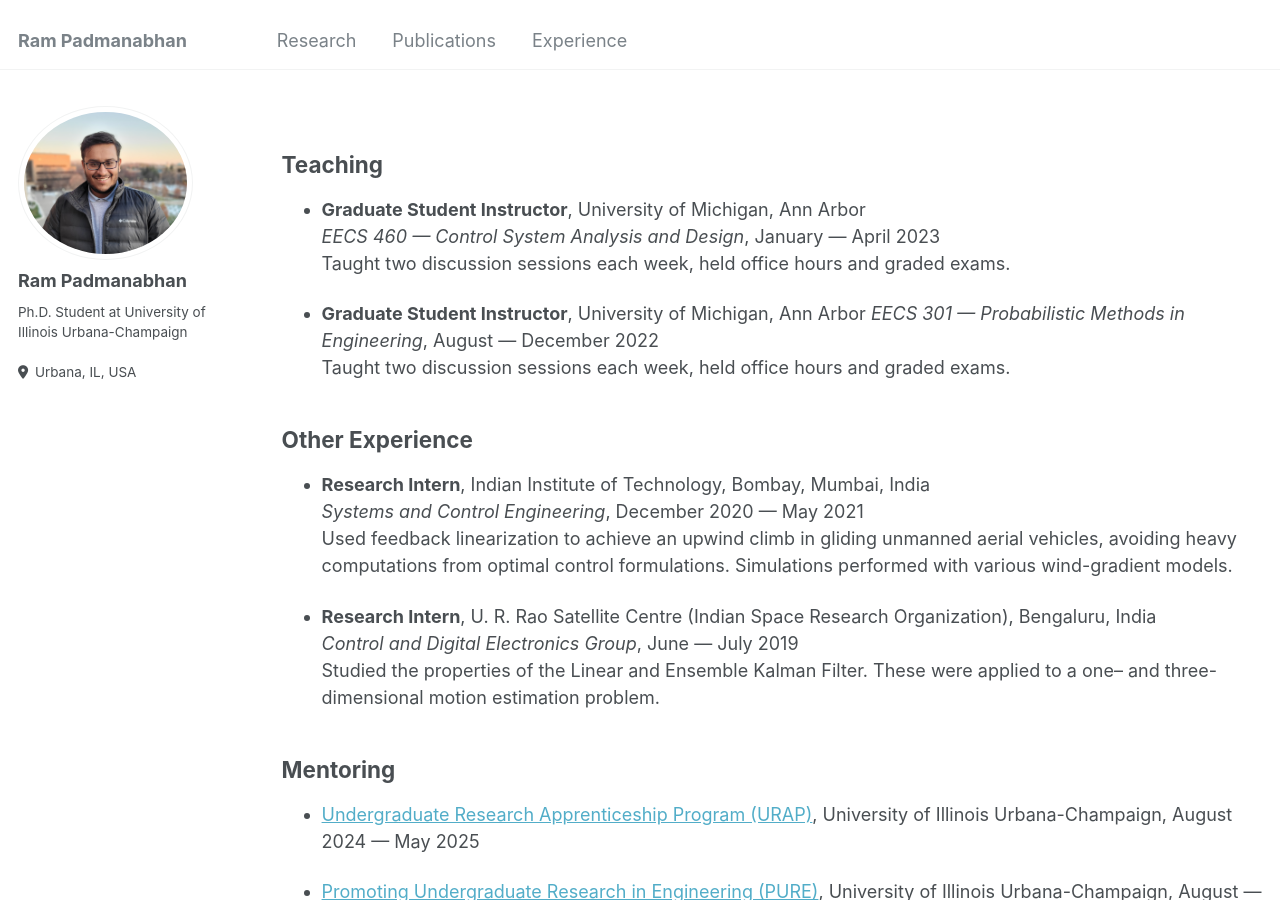
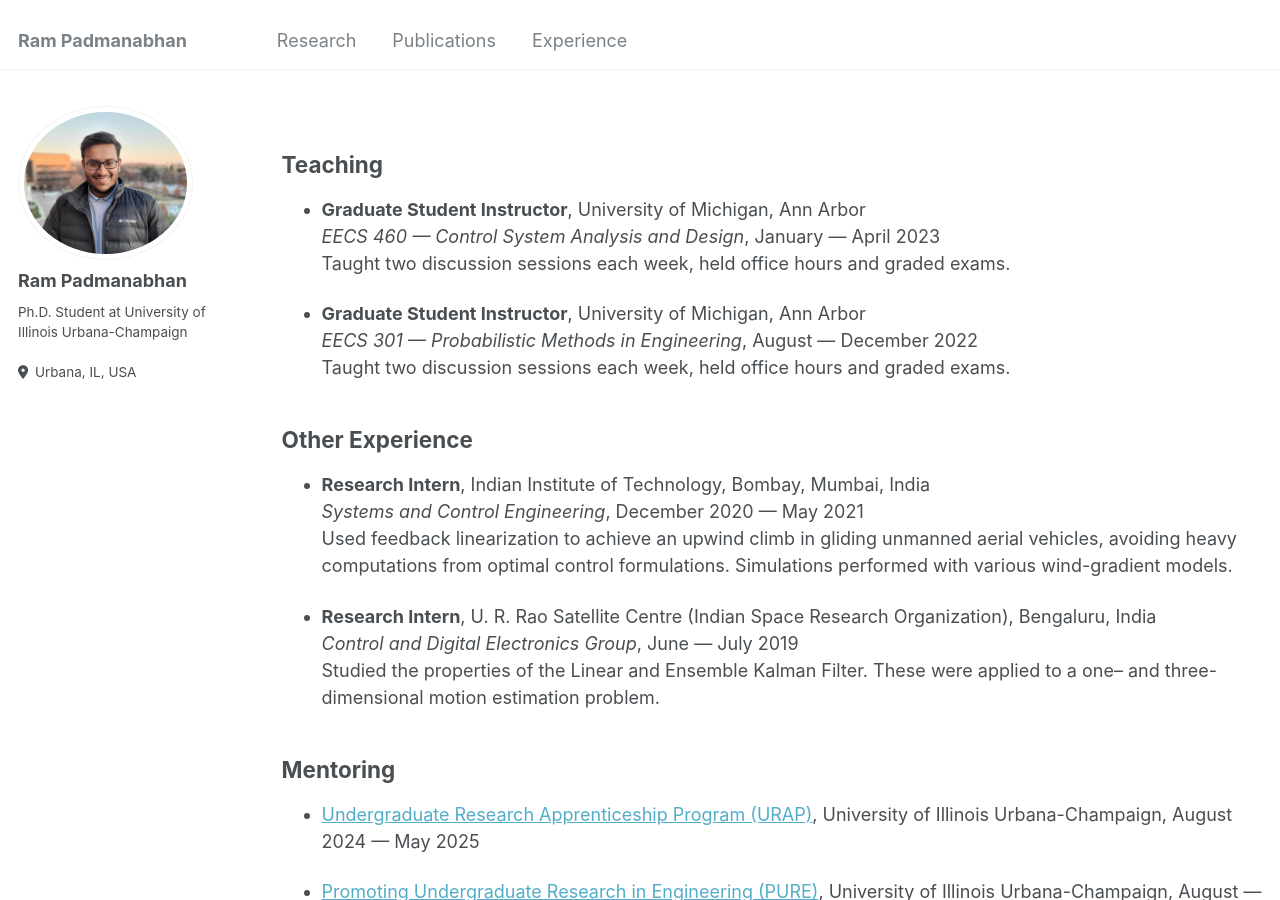
Before and after one commit to ram-p/ram-p.github.io, a Jekyll site: the page built from _pages/experience.md, in a window 1280 px wide and 900 px high. Built offline with Jekyll 4.4.1, drawn with Linux system fonts in a browser that asks for light colours.

```diff
--- a/_pages/experience.md
+++ b/_pages/experience.md
@@ -11,7 +11,7 @@ Teaching
 _EECS 460 — Control System Analysis and Design_, January — April 2023 \
 Taught two discussion sessions each week, held office hours and graded exams.
 
-- **Graduate Student Instructor**, University of Michigan, Ann Arbor
+- **Graduate Student Instructor**, University of Michigan, Ann Arbor \
 _EECS 301 — Probabilistic Methods in Engineering_, August — December 2022 \
 Taught two discussion sessions each week, held office hours and graded exams.
 
```
